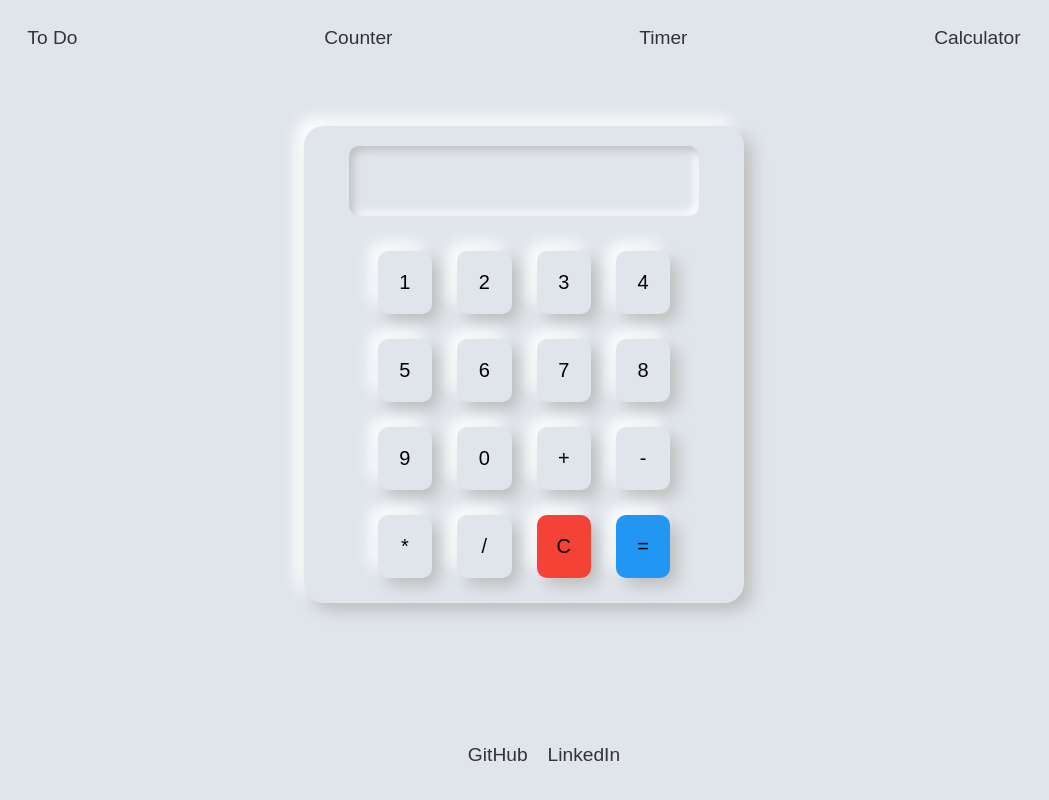
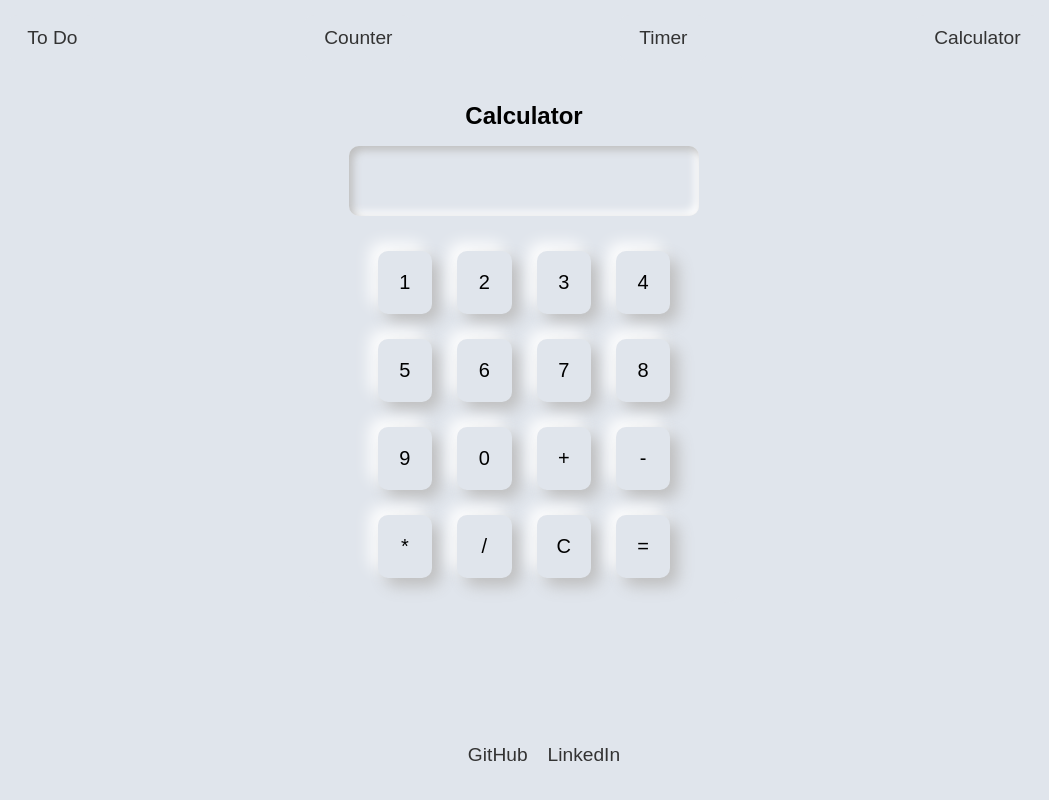
Before and after one commit to Foxshane997/Utility-WIP, a React (Create React App) app: page /Calculator in a window 1280 px wide. Shown: the whole page, without its empty margins (116-1165 px from the left). Built offline with nearby package versions, Linux system fonts and the light colour scheme; the HTML template or start-up script is replaced by a standard one.

Commit message:
all working as intended and decided to use math.js

```diff
--- a/package.json
+++ b/package.json
@@ -6,6 +6,7 @@
     "@testing-library/jest-dom": "^5.17.0",
     "@testing-library/react": "^13.4.0",
     "@testing-library/user-event": "^13.5.0",
+    "mathjs": "^13.2.0",
     "react": "^18.3.1",
     "react-dom": "^18.3.1",
     "react-router-dom": "^6.27.0",
--- a/src/assets/styles/Calculator.css
+++ b/src/assets/styles/Calculator.css
@@ -1,10 +1,10 @@
 .calculator-container {
   max-width: 400px;
   margin: 50px auto;
+  margin-top: -10px;
   padding: 20px;
   background: #e0e5ec;
   border-radius: 20px;
-    box-shadow: 8px 8px 16px #bebebe, -8px -8px 16px #ffffff;
   display: flex;
   flex-direction: column;
   align-items: center;
@@ -32,8 +32,9 @@
 }
 
 .result {
-    font-size: 20px;
-    color: gray;
+  font-size: 35px;
+  font-weight: 600;
+  color: green;
 }
 
 .buttons {
@@ -48,50 +49,30 @@ button {
   margin: 5px;
   border-radius: 10px;
   border: none;
-    background: #e0e5ec;
+  background: transparent;
   box-shadow: 8px 8px 16px #bebebe, -8px -8px 16px #ffffff;
   transition: background-color 0.3s ease, box-shadow 0.3s ease, color 0.3s ease;
   cursor: pointer;
 }
 
 button:hover {
-    background-color: #4caf50;
-    box-shadow: 2px 2px 5px #4caf50, -2px -2px 5px #ffffff;
   color: white;
 }
 
-button#* {
-    background-color: #ff9800;
+button.operator-button:hover {
+  background-color: #c8e6c9;
 }
 
-button#* :hover {
-    background-color: #fb8c00;
-}
-
-button#/ {
-    background-color: #673ab7;
-}
-
-button#/ :hover {
-    background-color: #5e35b1;
-}
-
-button#clear {
-    background-color: #f44336;
+button.operator-button-regular:hover {
+  background-color: #ffc107;
 }
 
 button#clear:hover {
-    background-color: #ff6f61;
-    box-shadow: 2px 2px 5px #ff6f61, -2px -2px 5px #ffffff;
+  background-color: #f44336;
   color: white;
 }
 
-button#equal {
+button#equal:hover {
   background-color: #2196f3;
-}
-
-button#equal:hover {
-    background-color: #1976d2;
-    box-shadow: 2px 2px 5px #1976d2, -2px -2px 5px #ffffff;
   color: white;
 }
--- a/src/components/Calculator.js
+++ b/src/components/Calculator.js
@@ -1,5 +1,8 @@
 import React, { useState } from "react";
-import '../assets/styles/Calculator.css';
+import { create, all } from "mathjs";
+import "../assets/styles/Calculator.css";
+
+const math = create(all);
 
 const Calculator = () => {
   const [input, setInput] = useState("");
@@ -16,14 +19,19 @@ const Calculator = () => {
 
   const handleEqual = () => {
     try {
-      setResults(eval(input));
+      const sanitizedInput = input.replace(/\s+/g, "");
+      const evaluatedResult = math.evaluate(sanitizedInput);
+
+      setResults(evaluatedResult);
     } catch (error) {
+      console.error("Error during evaluation:", error);
       setResults("error");
     }
   };
 
   return (
     <div className="calculator-container">
+      <h1>Calculator</h1>
       <div className="display">
         <input type="text" value={input} readOnly />
         <div className="result">{result}</div>
@@ -34,13 +42,30 @@ const Calculator = () => {
             {num}
           </button>
         ))}
-        {["+", "-", "*", "/"].map((op) => (
-          <button key={op} onClick={() => handleClick(op)} id={op}>
-            {op}
-          </button>
-        ))}
-        <button onClick={handleClear} id="clear">C</button>
-        <button onClick={handleEqual} id="equal">=</button>
+        <button className="operator-button" onClick={() => handleClick("+")}>
+          +
+        </button>
+        <button className="operator-button" onClick={() => handleClick("-")}>
+          -
+        </button>
+        <button
+          className="operator-button-regular"
+          onClick={() => handleClick("*")}
+        >
+          *
+        </button>
+        <button
+          className="operator-button-regular"
+          onClick={() => handleClick("/")}
+        >
+          /
+        </button>
+        <button onClick={handleClear} id="clear">
+          C
+        </button>
+        <button onClick={handleEqual} id="equal">
+          =
+        </button>
       </div>
     </div>
   );
```
Also changed, not shown: 1 other file (tests, documents, lock files or other folders). Lines whose indentation alone changed are shown as unchanged.
